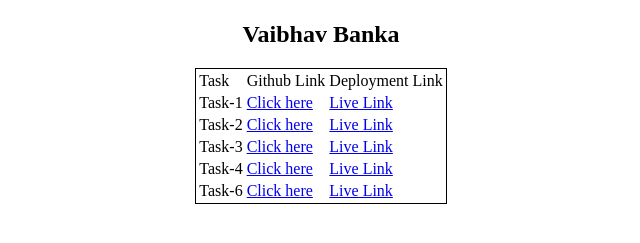
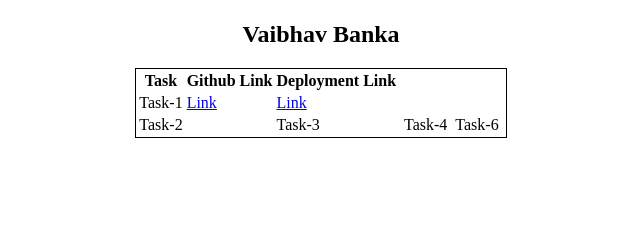
Before and after one commit to VaibhavBanka/tasksmern, a plain HTML site: page index.html in a window 1280 px wide. Shown: the part 159-402 px from the top of the page, without its empty margins (319-959 px from the left). Drawn offline with Linux system fonts and the light colour scheme.

Commit message:
Update index.html

```diff
--- a/index.html
+++ b/index.html
@@ -10,34 +10,34 @@
     <h2>Vaibhav Banka</h2>
     <table style="border: 1px solid black">
         <tr>
-            <td>Task</td>
-            <td>Github Link</td>
-            <td>Deployment Link</td>
+            <th>Task</th>
+            <th>Github Link</th>
+            <th>Deployment Link</th>
         </tr>
         <tr>
             <td>Task-1</td>
-            <td><a href="https://github.com/VaibhavBanka/react-task1">Click here</a></td>
-            <td><a href="https://vaibhavtask1.vercel.app/">Live Link</a></td>
+            <td><a href="https://github.com/VaibhavBanka/react-task1" target="_blank">Link</a></td>
+            <td><a href="https://vaibhavtask1.vercel.app/" target="_blank">Link</a></td>
         </tr>
         <tr>
             <td>Task-2</td>
-            <td><a href="https://github.com/VaibhavBanka/react-task2">Click here</a></td>
-            <td><a href="https://vaibhavtask2.vercel.app/">Live Link</a></td>
+            <td><a href="https://github.com/VaibhavBanka/react-task2" target="_blank>Link</a></td>
+            <td><a href="https://vaibhavtask2.vercel.app/" target="_blank>Link</a></td>
         </tr>
         <tr>
             <td>Task-3</td>
-            <td><a href="https://github.com/VaibhavBanka/react-task3">Click here</a></td>
-            <td><a href="https://vaibhavtask3.vercel.app/">Live Link</a></td>
+            <td><a href="https://github.com/VaibhavBanka/react-task3" target="_blank>Link</a></td>
+            <td><a href="https://vaibhavtask3.vercel.app/" target="_blank>Link</a></td>
         </tr>
         <tr>
             <td>Task-4</td>
-            <td><a href="https://github.com/VaibhavBanka/react-task4">Click here</a></td>
-            <td><a href="https://vaibhavtask4.vercel.app/">Live Link</a></td>
+            <td><a href="https://github.com/VaibhavBanka/react-task4" target="_blank>Link</a></td>
+            <td><a href="https://vaibhavtask4.vercel.app/"target="_blank>Link</a></td>
         </tr>
         <tr>
             <td>Task-6</td>
-            <td><a href="https://github.com/VaibhavBanka/task6">Click here</a></td>
-            <td><a href="https://task6-coral.vercel.app/">Live Link</a></td>
+            <td><a href="https://github.com/VaibhavBanka/task6" target="_blank>Link</a></td>
+            <td><a href="https://task6-coral.vercel.app/" target="_blank>Link</a></td>
         </tr>
     </table>
 </body>
```
